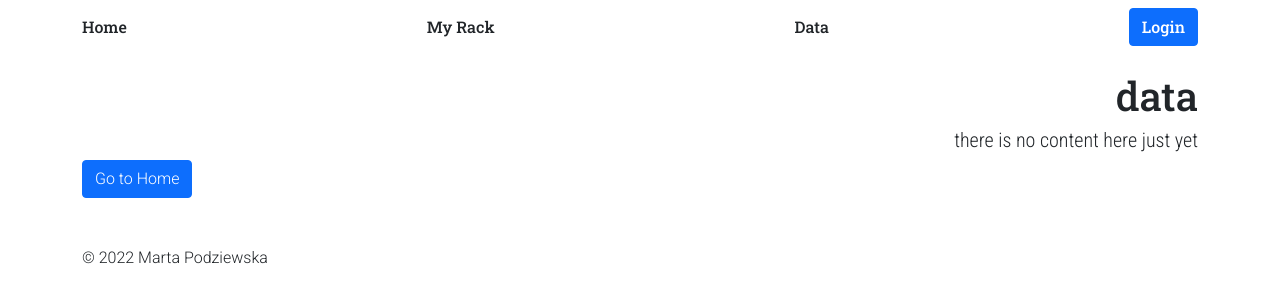
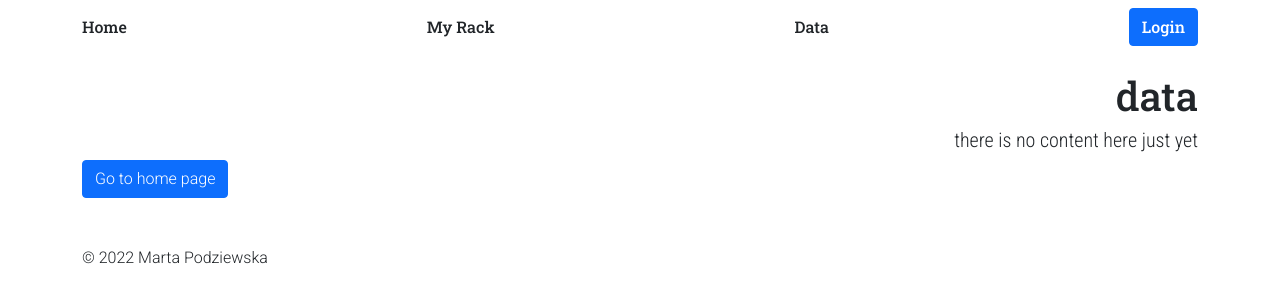
Before and after one commit to podmar/climbing-books, a React (Create React App) app: page /data in a window 1280 px wide. Shown: the top 302 px of the page. Built offline with nearby package versions, Linux system fonts and the light colour scheme; no server answers.

Commit message:
changed text on the go home button

```diff
--- a/src/views/Data.js
+++ b/src/views/Data.js
@@ -9,7 +9,7 @@ function Data() {
         <Col>
           <h1>data</h1>
           <h5>there is no content here just yet</h5>
-          <GoToButton path="/" element="Home"  />
+          <GoToButton path="/" element="home page"  />
         </Col>
       </Row>
     </>
```
